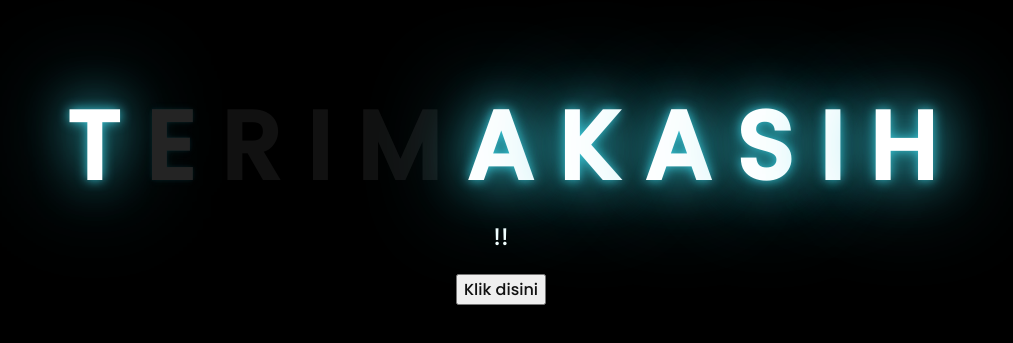
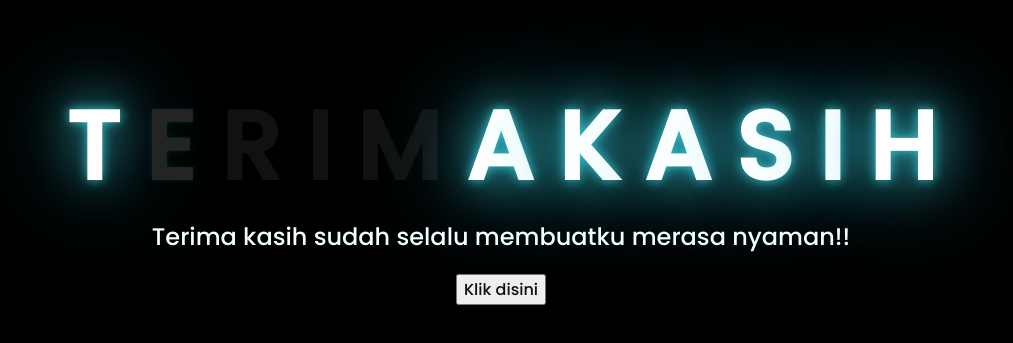
Before and after one commit to kenangan-kkn/kado, a plain HTML site: page index.html in a window 1280 px wide. Shown: the part 219-562 px from the top of the page, without its empty margins (147-1160 px from the left). Drawn offline with Linux system fonts and the light colour scheme.

Commit message:
index.html

```diff
--- a/index.html
+++ b/index.html
@@ -24,7 +24,7 @@
         <span>H</span>
     </div>
     <div class="description">
-        <span>!!</span>
+        <span>Terima kasih sudah selalu membuatku merasa nyaman!!</span>
     </div>
     <div class="button">
         <button>
```
